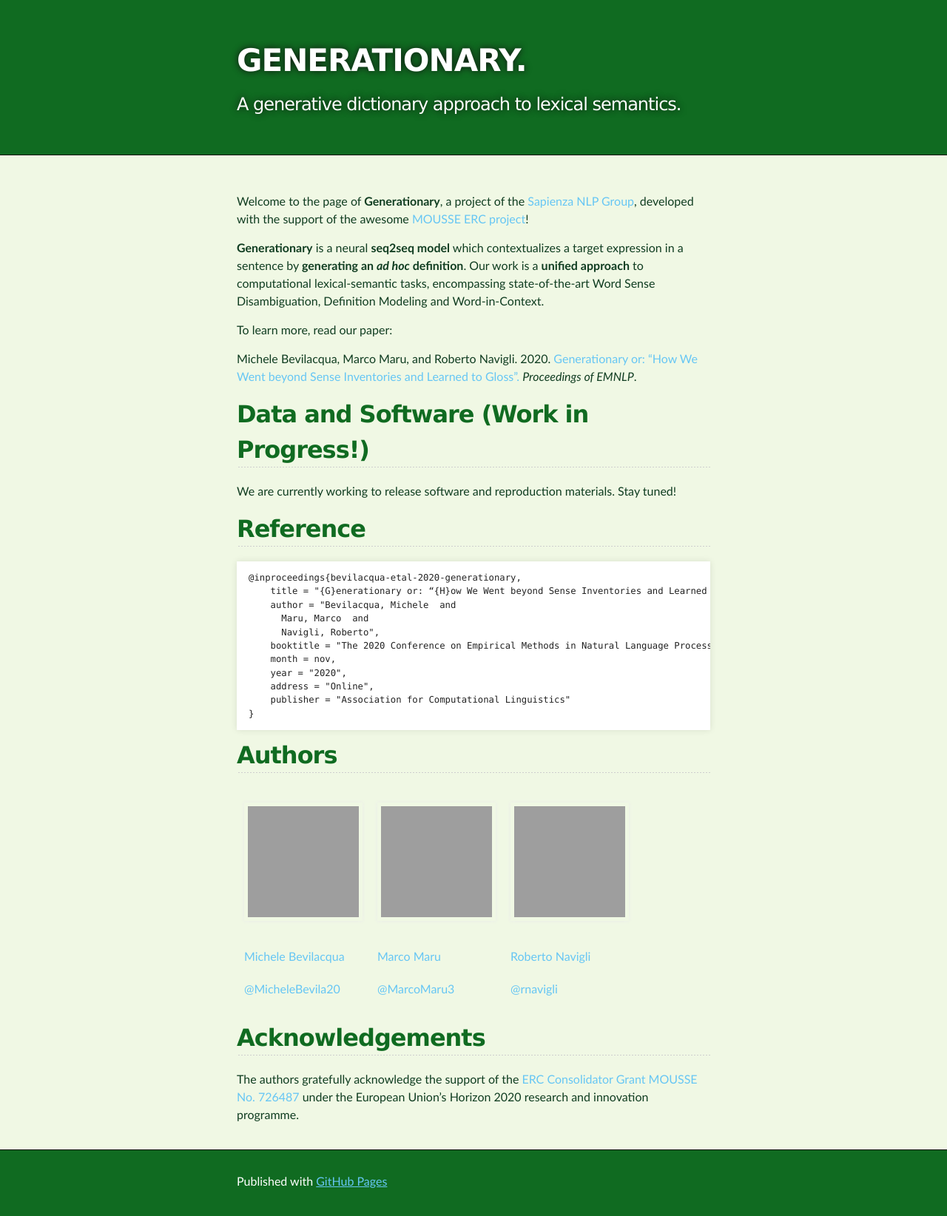
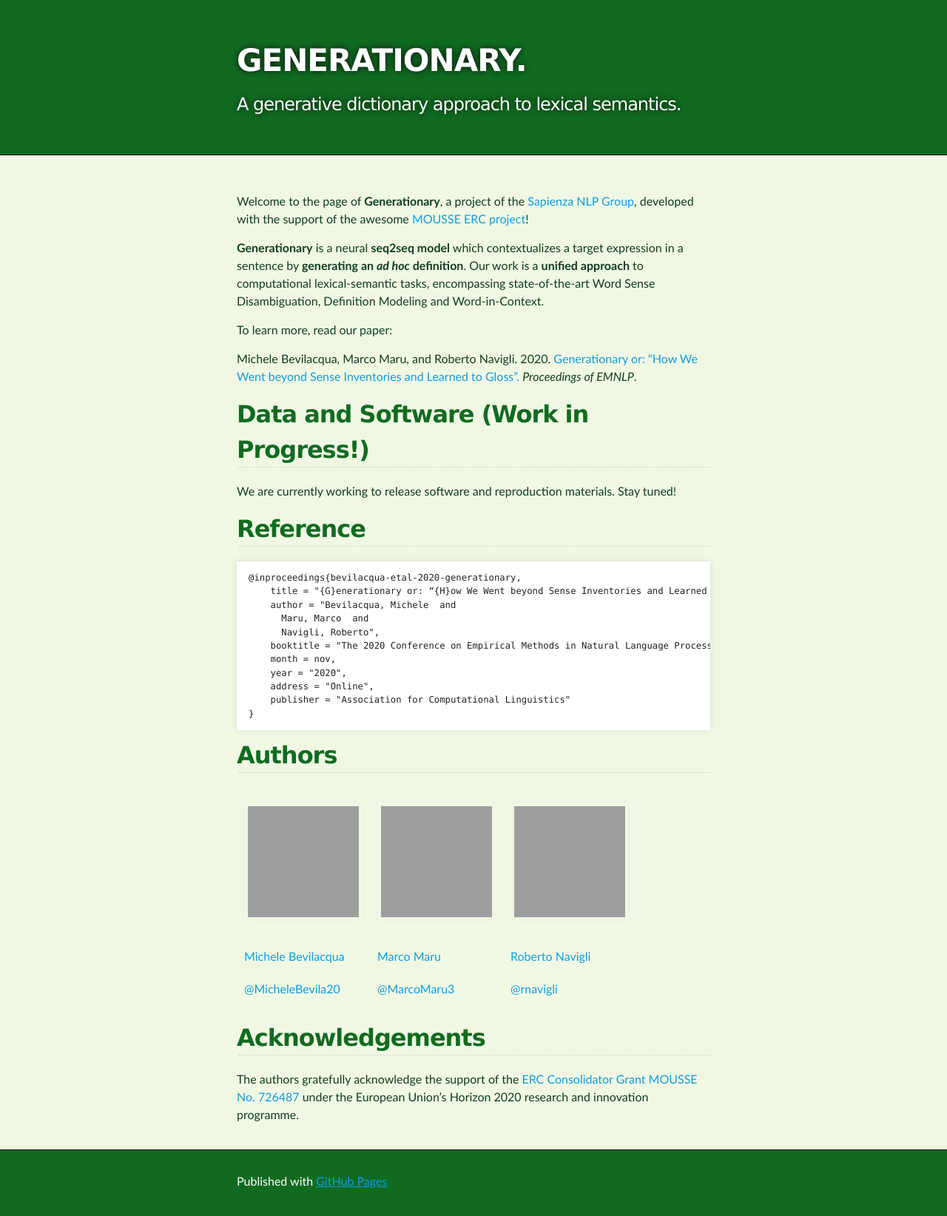
Before and after one commit to mbevila/generationary_web, a Jekyll site: the page built from index.md, in a window 1280 px wide. Shown: the whole page at 74% size. Built offline with Jekyll 4.4.1, drawn with Linux system fonts in a browser that asks for light colours; grey boxes are pictures that could not be loaded.

Commit message:
Update jekyll-theme-slate.scss

```diff
--- a/_sass/jekyll-theme-slate.scss
+++ b/_sass/jekyll-theme-slate.scss
@@ -100,7 +100,7 @@ footer p {
 /* hyperlink color */
 a {
   text-decoration: none;
-  color: #66C6F4;
+  color: #109CE0;
   text-shadow: none;
 
   transition: color 0.5s ease;
```
